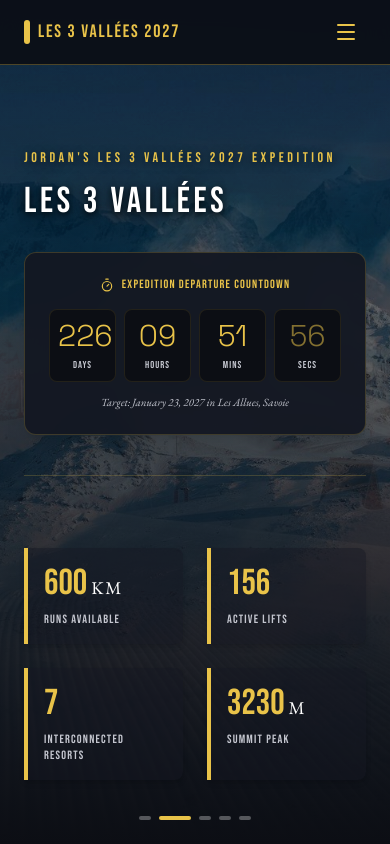
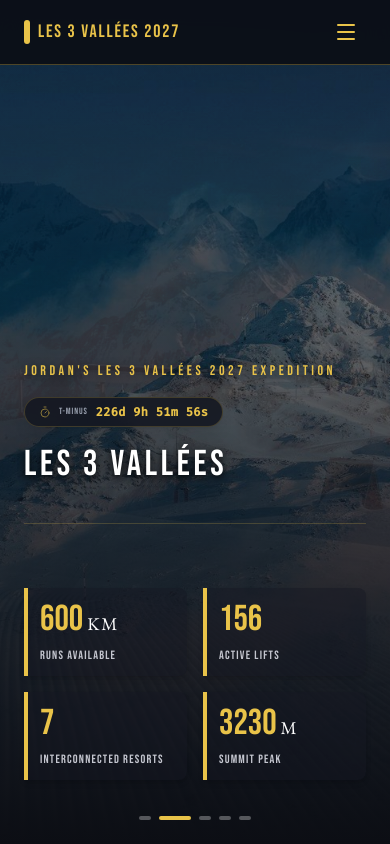
Before and after one commit to JordanGoodridge/alps, a React (Vite) app: page / in a window 390 px wide. Shown: the top 844 px of the page. Built offline with nearby package versions, Linux system fonts and the light colour scheme.

Commit message:
style: hide large countdown card on mobile and show compact countdown pill under subtitle

```diff
--- a/src/App.tsx
+++ b/src/App.tsx
@@ -528,6 +528,18 @@ export default function App() {
               >
                 Jordan's Les 3 Vallées 2027 Expedition
               </p>
+
+              {/* Mobile Compact Countdown Pill */}
+              <div
+                className="inline-flex md:hidden items-center gap-2 px-3.5 py-1.5 bg-[#141822]/90 border border-[#e9c349]/20 backdrop-blur-md rounded-full text-xs text-[#e9c349] font-mono mb-5 shadow-lg select-none"
+              >
+                <Timer size={12} className="animate-pulse shrink-0 text-[#e9c349]" />
+                <span className="tracking-widest uppercase text-[9px] text-gray-400 font-display">T-Minus</span>
+                <span className="font-bold tracking-wide">
+                  {timeLeft.days}d {timeLeft.hours}h {timeLeft.minutes}m {timeLeft.seconds}s
+                </span>
+              </div>
+
               <h1
                 className="font-display text-4xl xs:text-5xl sm:text-6xl md:text-8xl lg:text-9xl text-white tracking-widest leading-none select-none uppercase"
                 style={{ textShadow: "0 4px 20px rgba(0,0,0,0.5), 0 2px 6px rgba(0,0,0,0.8)" }}
@@ -536,8 +548,8 @@ export default function App() {
               </h1>
             </div>
 
-            {/* Live Countdown Clock */}
-            <div className="p-6 border border-[#e9c349]/20 bg-[#141822]/95 backdrop-blur-md w-full max-w-md rounded-xl shadow-xl">
+            {/* Live Countdown Clock - Desktop Only */}
+            <div className="hidden md:block p-6 border border-[#e9c349]/20 bg-[#141822]/95 backdrop-blur-md w-full max-w-md rounded-xl shadow-xl">
               <div className="text-center font-display text-xs text-[#e9c349] tracking-widest uppercase mb-4 flex items-center gap-2 justify-center">
                 <Timer size={14} />
                 Expedition Departure Countdown
@@ -575,26 +587,26 @@ export default function App() {
           </div>
 
           {/* Quick Metrics Grid */}
-          <div className="grid grid-cols-2 lg:grid-cols-4 gap-6 pt-6 font-sans">
-            <div className="p-4 border-l-4 border-[#e9c349] bg-[#141822]/45 hover:bg-[#141822]/65 rounded-r-lg transition-all shadow-md">
+          <div className="grid grid-cols-2 lg:grid-cols-4 gap-4 md:gap-6 pt-4 md:pt-6 font-sans">
+            <div className="p-3 sm:p-4 border-l-4 border-[#e9c349] bg-[#141822]/45 hover:bg-[#141822]/65 rounded-r-lg transition-all shadow-md">
               <span className="font-display text-4xl text-[#e9c349] tracking-normal inline-flex items-baseline">
                 600<span className="text-lg uppercase text-white tracking-widest font-sans font-light ml-1 font-sans">km</span>
               </span>
               <span className="block font-display text-xs text-[#c4c6cf] tracking-widest uppercase mt-2">Runs Available</span>
             </div>
-            <div className="p-4 border-l-4 border-[#e9c349] bg-[#141822]/45 hover:bg-[#141822]/65 rounded-r-lg transition-all shadow-md">
+            <div className="p-3 sm:p-4 border-l-4 border-[#e9c349] bg-[#141822]/45 hover:bg-[#141822]/65 rounded-r-lg transition-all shadow-md">
               <span className="font-display text-4xl text-[#e9c349] tracking-normal">
                 156
               </span>
               <span className="block font-display text-xs text-[#c4c6cf] tracking-widest uppercase mt-2">Active Lifts</span>
             </div>
-            <div className="p-4 border-l-4 border-[#e9c349] bg-[#141822]/45 hover:bg-[#141822]/65 rounded-r-lg transition-all shadow-md">
+            <div className="p-3 sm:p-4 border-l-4 border-[#e9c349] bg-[#141822]/45 hover:bg-[#141822]/65 rounded-r-lg transition-all shadow-md">
               <span className="font-display text-4xl text-[#e9c349] tracking-normal">
                 7
               </span>
               <span className="block font-display text-xs text-[#c4c6cf] tracking-widest uppercase mt-2">Interconnected Resorts</span>
             </div>
-            <div className="p-4 border-l-4 border-[#e9c349] bg-[#141822]/45 hover:bg-[#141822]/65 rounded-r-lg transition-all shadow-md">
+            <div className="p-3 sm:p-4 border-l-4 border-[#e9c349] bg-[#141822]/45 hover:bg-[#141822]/65 rounded-r-lg transition-all shadow-md">
               <span className="font-display text-4xl text-[#e9c349] tracking-normal inline-flex items-baseline">
                 3230<span className="text-lg uppercase text-white tracking-widest font-sans font-light ml-1 font-sans">m</span>
               </span>
```
